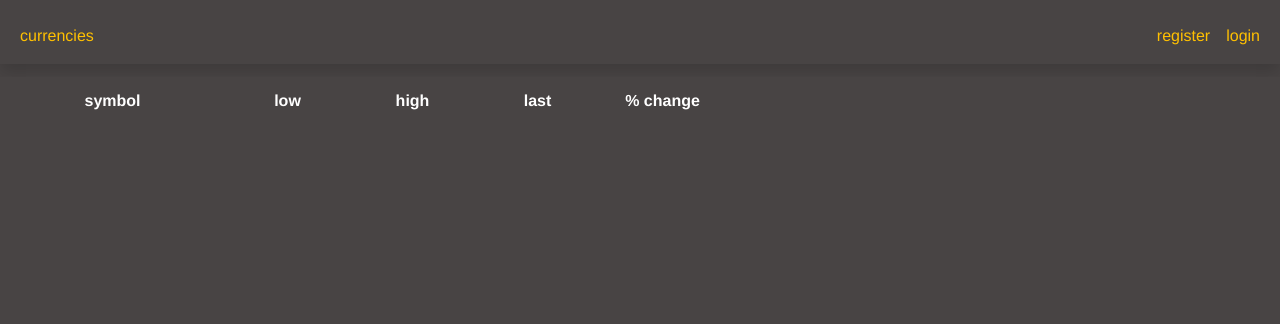
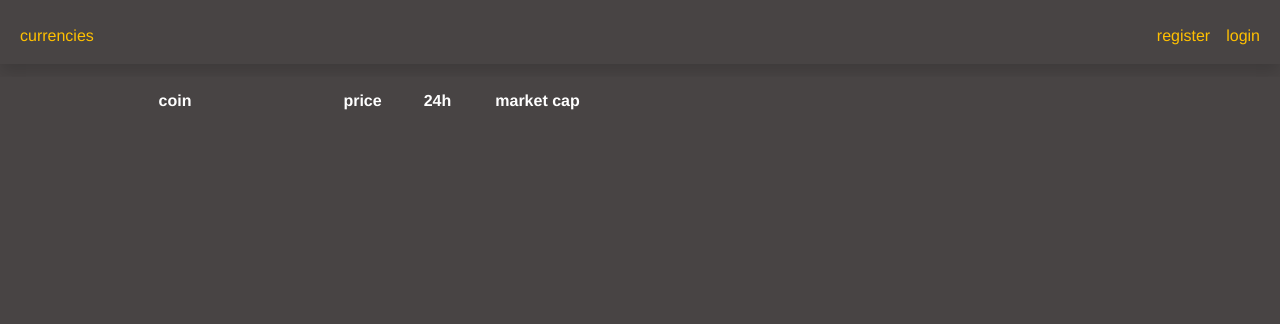
Before and after one commit to markoksb/crypto_portfolio, a Flask app: template templates/currencies.html in a window 1280 px wide. Shown: the top 324 px of the page. Run offline with Flask 3, Linux system fonts and the light colour scheme; the template is opened without the code that fills it, so the values that code supplies are empty.

Commit message:
first coingecko api tests, resulting in currencies and db changes

```diff
--- a/templates/currencies.html
+++ b/templates/currencies.html
@@ -13,24 +13,36 @@
     <br>
     <table>
         <thead>
-            <th style="width: 225px;">symbol</th>
-            <th style="width: 125px;">low</th>
-            <th style="width: 125px;">high</th>
-            <th style="width: 125px;">last</th>
-            <th style="width: 125px;">% change</th>
-            <!-- //<th>volume</th>-->
+            <th style="width: 25px;"> </th>
+            <th style="width: 300px;">coin</th>
+            <th style="width: 75px;">price</th>
+            <th style="width: 75px;">24h</th>
+            <th style="width: 125px;">market cap</th>
         </thead>
         <tbody>
-        {% for item in tickers %}
+            {% if coins %}
+                {% for coin in coins %}
             <tr>
-                <td>{{ item.symbol }}</td>
-                <td>{{ item.lowPrice24h }}</td>
-                <td>{{ item.highPrice24h }}</td>
-                <td>{{ item.lastPrice }}</td>
-                <td>{{ (item.price24hPcnt | float * 100) | round(3) }}</td>
-                <!-- //<td>{{ item.volume24h | float | round }}</td>-->
+                <td><img src="{{ coin.image }}" width="15" height="15"></td>
+                <td style="text-align: left;">{{ coin.name }} ( {{ coin.symbol }} )</td>
+                <td>{{ coin.current_price }}</td>
+                {% if coin.price_change_percentage_24h >= 0 %}
+                <td style="text-align: right; color: green">{{ (coin.price_change_percentage_24h | float) | round(2) }}%</td>
+                {% else %}
+                <td style="text-align: right; color: red">{{ (coin.price_change_percentage_24h | float) | round(2) }}%</td>
+                {% endif %}
+                <td style="text-align: right;">{{ coin.market_cap }}</td>
             </tr>
-        {% endfor %}
+                {% endfor %}
+            {% else %}
+            <tr>
+                <td></td>
+                <td></td>
+                <td></td>
+                <td></td>
+                <td></td>
+            </tr>
+            {% endif %}
         </tbody>
     </table>
 
```
Also changed, not shown: cgecko.py (added, +33 -0 lines), currencies.py (+31 -5 lines), portfolio.db.
